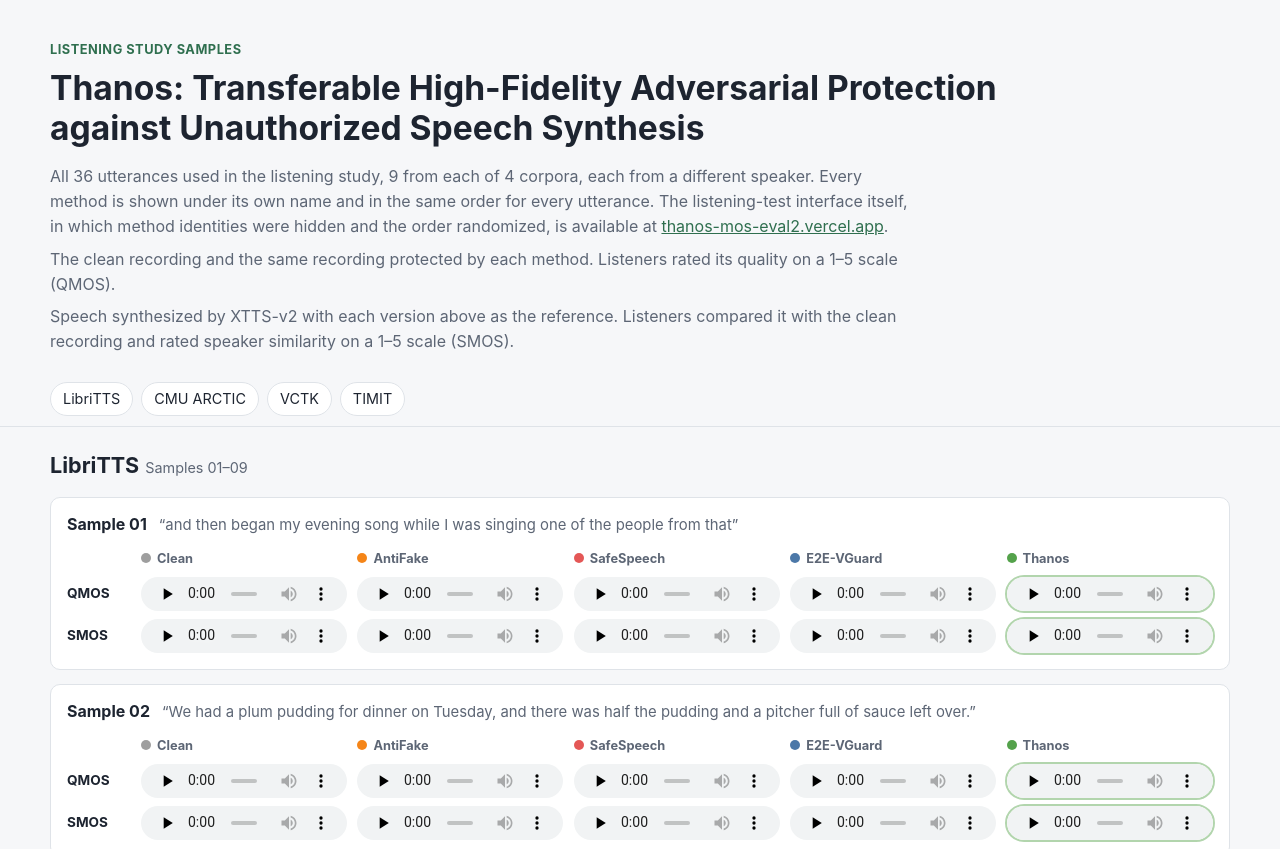
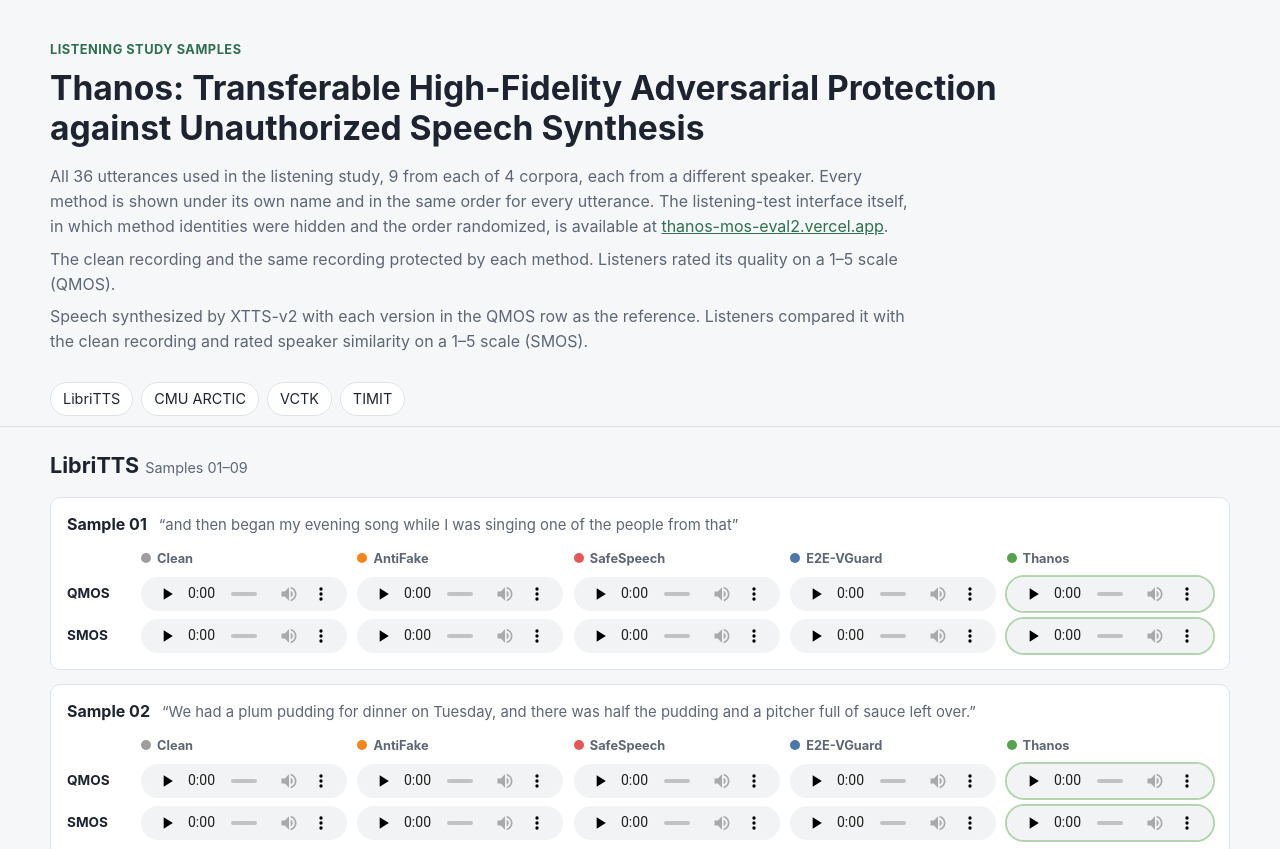
Before and after one commit to PressEsync/thanos-listening-test, a plain HTML site: page index.html in a window 1280 px wide. Shown: the top 849 px of the page. Drawn offline with Linux system fonts and the light colour scheme.

Commit message:
Clarify the SMOS description

```diff
--- a/index.html
+++ b/index.html
@@ -81,7 +81,7 @@ footer { padding: 26px 0 40px; color: var(--muted); font-size: 0.88rem; }
   The listening-test interface itself, in which method identities were hidden and the order randomized, is available at
   <a href="https://thanos-mos-eval2.vercel.app">thanos-mos-eval2.vercel.app</a>.</p>
   <p class="intro">The clean recording and the same recording protected by each method. Listeners rated its quality on a 1–5 scale (QMOS).</p>
-  <p class="intro">Speech synthesized by XTTS-v2 with each version above as the reference. Listeners compared it with the clean recording and rated speaker similarity on a 1–5 scale (SMOS).</p>
+  <p class="intro">Speech synthesized by XTTS-v2 with each version in the QMOS row as the reference. Listeners compared it with the clean recording and rated speaker similarity on a 1–5 scale (SMOS).</p>
 </header>
 <nav class="sticky"><div class="wrap"><a href="#libritts">LibriTTS</a><a href="#arctic">CMU ARCTIC</a><a href="#vctk">VCTK</a><a href="#timit">TIMIT</a></div></nav>
 <main class="wrap">
```
